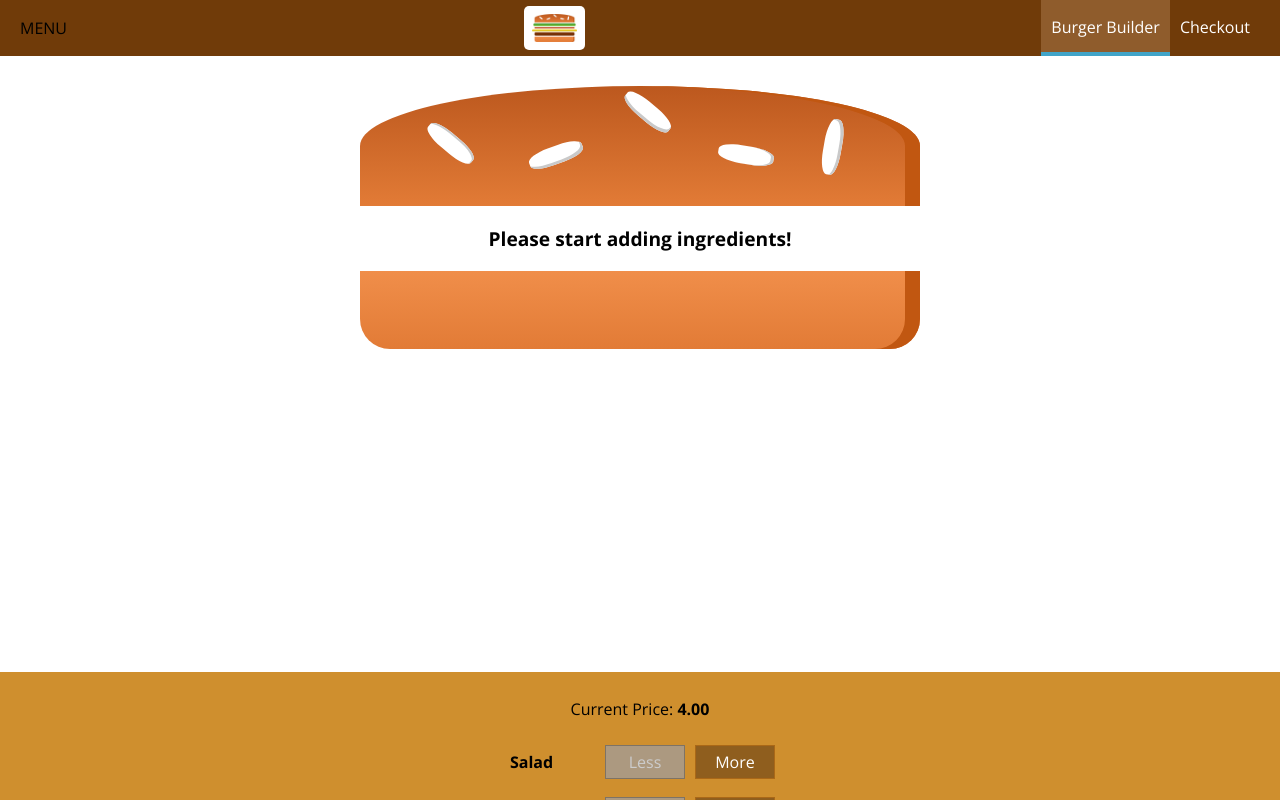
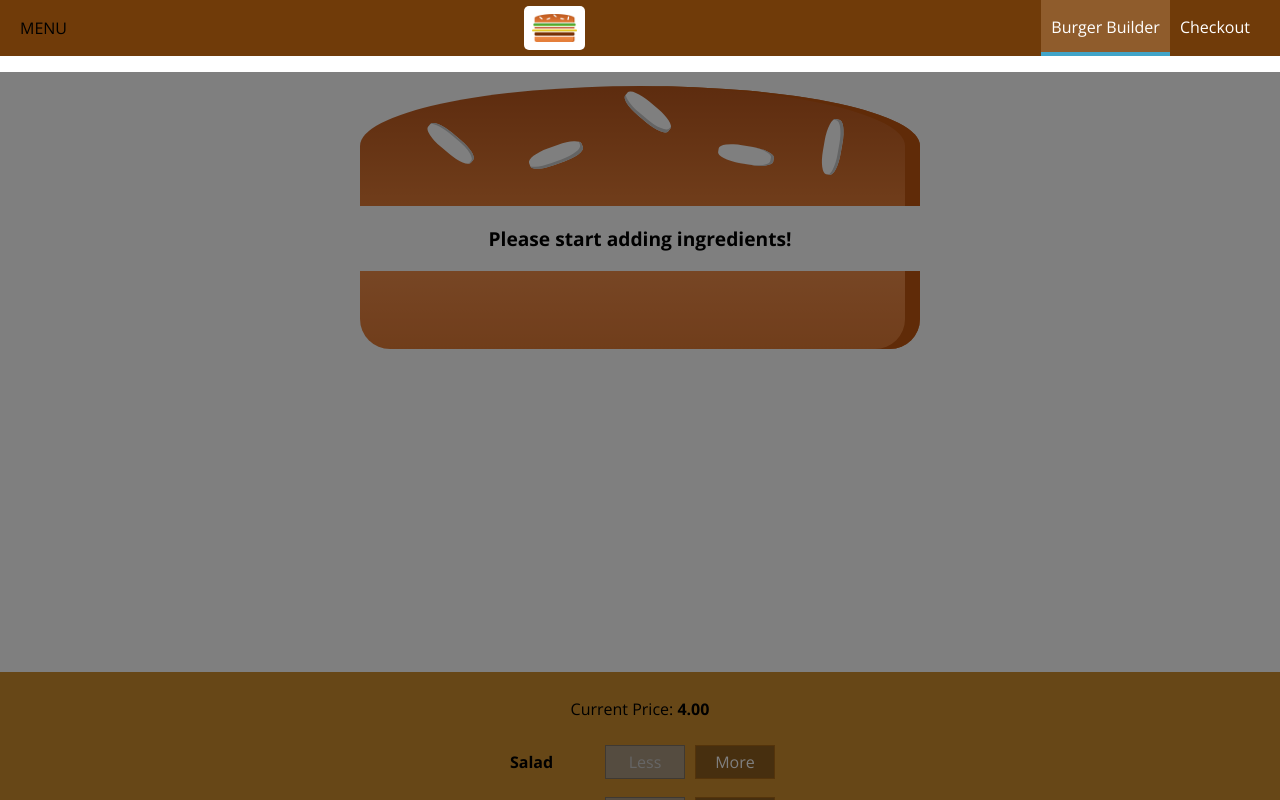
Before and after one commit to ironcarbon/burgerlovers, a React app: page / in a window 1280 px wide. Shown: the top 800 px of the page. Built offline with nearby package versions, Linux system fonts and the light colour scheme.

Commit message:
reusing the backdrop, arranged sidedrop with backdrop

```diff
--- a/src/components/Layout/Layout.js
+++ b/src/components/Layout/Layout.js
@@ -1,18 +1,34 @@
-import React from 'react';
+import React, {Component} from 'react';
 
 import Aux from '../../hoc/Aux';
 import classes from './Layout.css';
 import Toolbar from '../Navigation/Toolbar/Toolbar';
 import SideDrawer from '../Navigation/SideDrawer/SideDrawer';
 
-const layout = ( props ) => (
-    <Aux>
-        <Toolbar />
-        <SideDrawer />
-        <main className={classes.Content}>
-            {props.children}
-        </main>
-    </Aux>
-);
+class Layout extends Component{
+    state={
+        showSideDrawer: true
+    }
 
-export default layout;
+    sideDrawerClosedHandler = () => {
+       this.setState({showSideDrawer:false});
+
+    }
+
+    render() {
+        return(
+            <Aux>
+            <Toolbar />
+            <SideDrawer open={this.state.showSideDrawer} closed={this.sideDrawerClosedHandler}/>
+            <main className={classes.Content}>
+                {this.props.children}
+            </main>
+        </Aux>
+
+        )
+    }
+}
+
+
+
+export default Layout;
--- a/src/components/Navigation/SideDrawer/SideDrawer.js
+++ b/src/components/Navigation/SideDrawer/SideDrawer.js
@@ -2,10 +2,18 @@
 import classes from './SideDrawer.css';
 import NavigationItems from '../NavigationItems/NavigationItems';
 import Logo from '../../Logo/Logo';
+import Backdrop from '../../UI/Backdrop/Backdrop';
+import Aux from '../../../hoc/Aux';
 
 const sideDrawer=(props) => {
+    let attachedClasses=[classes.SideDrawer, classes.Close];
+    if(props.open) {
+        attachedClasses=[classes.SideDrawer, classes.Open];
+    }
     return(
-    <div className={classes.SideDrawer}>
+    <Aux>
+        <Backdrop show={props.open} clicked={props.closed}/>
+        <div className={attachedClasses.join(' ')} >
             <div className={classes.Logo}>
                 <Logo />
             </div>
@@ -15,6 +23,7 @@
             </nav>
 
         </div>
+    </Aux>
 )};
 
 export default sideDrawer;
```
Lines whose indentation alone changed are shown as unchanged.
